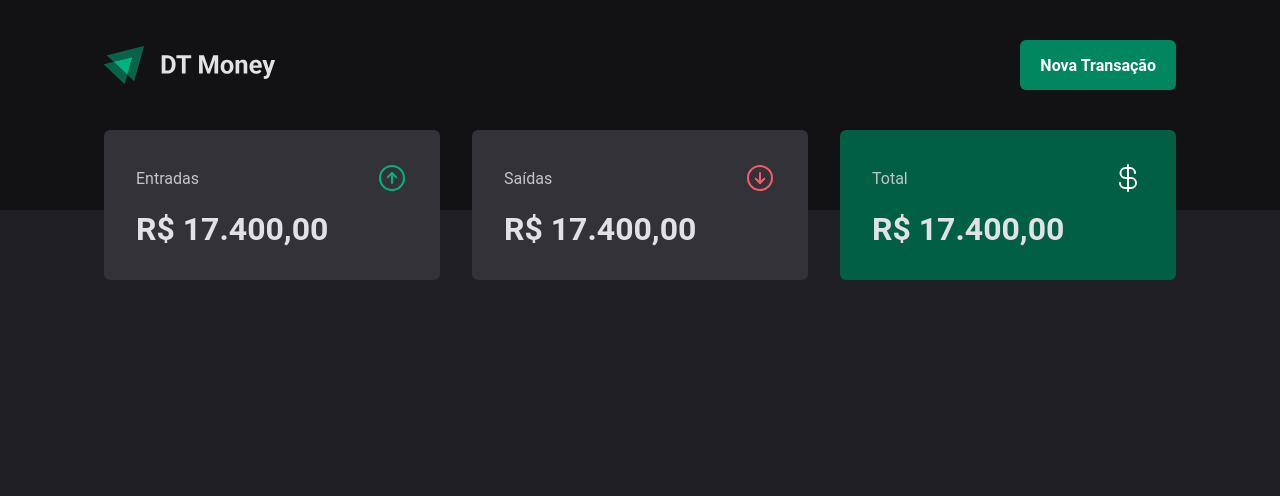
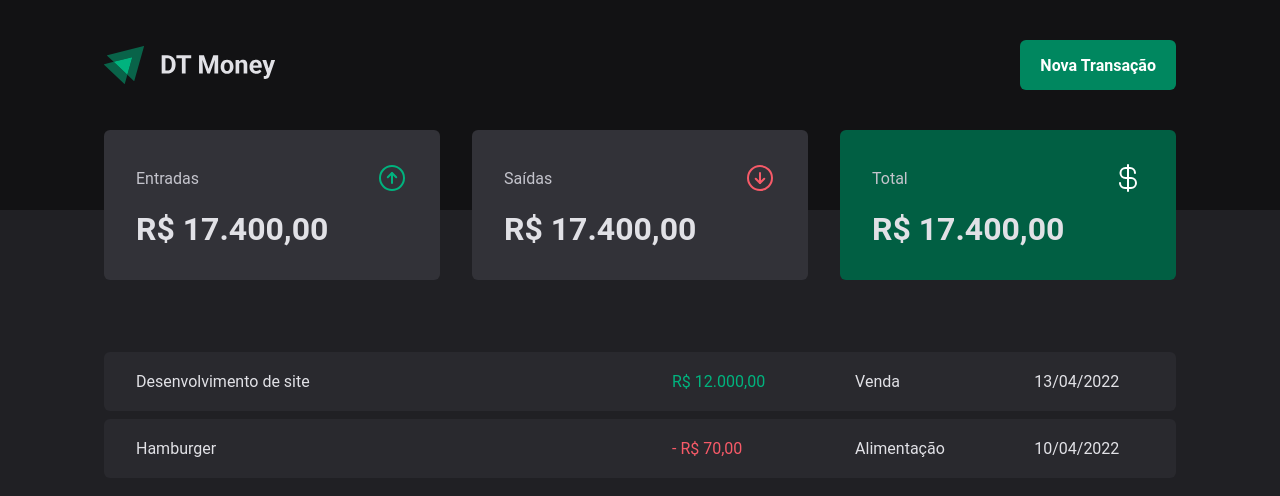
Before and after one commit to freitasDavi/03-dt-money, a React (Vite) app: page / in a window 1280 px wide. Shown: the top 496 px of the page. Built offline with nearby package versions, Linux system fonts and the light colour scheme.

Commit message:
Transactions table

```diff
--- a/src/pages/Transactions/index.tsx
+++ b/src/pages/Transactions/index.tsx
@@ -1,11 +1,35 @@
 import { Header } from "./components/Header";
 import { Summary } from "./components/Summary";
+import { PriceHighlight, TransactionsContainer, TransactionsTable } from "./styles";
 
 export function Transactions () {
     return (
         <div>
             <Header />
             <Summary />
+
+            <TransactionsContainer>
+                <TransactionsTable>
+                    <tbody>
+                        <tr>
+                            <td width="50%">Desenvolvimento de site</td>
+                            <td>
+                                <PriceHighlight variant="income">R$ 12.000,00</PriceHighlight>
+                            </td>
+                            <td>Venda</td>
+                            <td>13/04/2022</td>
+                        </tr>
+                        <tr>
+                            <td width="50%">Hamburger</td>
+                            <td>
+                                <PriceHighlight variant="outcome">- R$ 70,00</PriceHighlight>
+                            </td>
+                            <td>Alimentação</td>
+                            <td>10/04/2022</td>
+                        </tr>
+                    </tbody>
+                </TransactionsTable>
+            </TransactionsContainer>
         </div>
     )
 }
--- a/src/pages/Transactions/styles.ts
+++ b/src/pages/Transactions/styles.ts
@@ -0,0 +1,42 @@
+import styled from "styled-components";
+
+export const TransactionsContainer = styled.main`
+  width: 100%;
+  max-width: 1120px;
+  margin: 4rem auto 0;
+  padding: 0 1.5rem;
+`;
+
+export const TransactionsTable = styled.table`
+  width: 100%;
+  border-collapse: separate;
+  border-spacing: 0 0.5rem;
+
+  /* margin-top: 1.5rem; */
+
+  td {
+    padding: 1.25rem 2rem;
+    background: ${(props) => props.theme["gray-700"]};
+
+    &:first-child {
+      border-top-left-radius: 6px;
+      border-bottom-left-radius: 6px;
+    }
+
+    &:last-child {
+      border-top-right-radius: 6px;
+      border-bottom-right-radius: 6px;
+    }
+  }
+`;
+
+interface PriceHighlightProps {
+  variant: "income" | "outcome";
+}
+
+export const PriceHighlight = styled.span<PriceHighlightProps>`
+  color: ${(props) =>
+    props.variant === "income"
+      ? props.theme["green-300"]
+      : props.theme["red-300"]};
+`;
```
